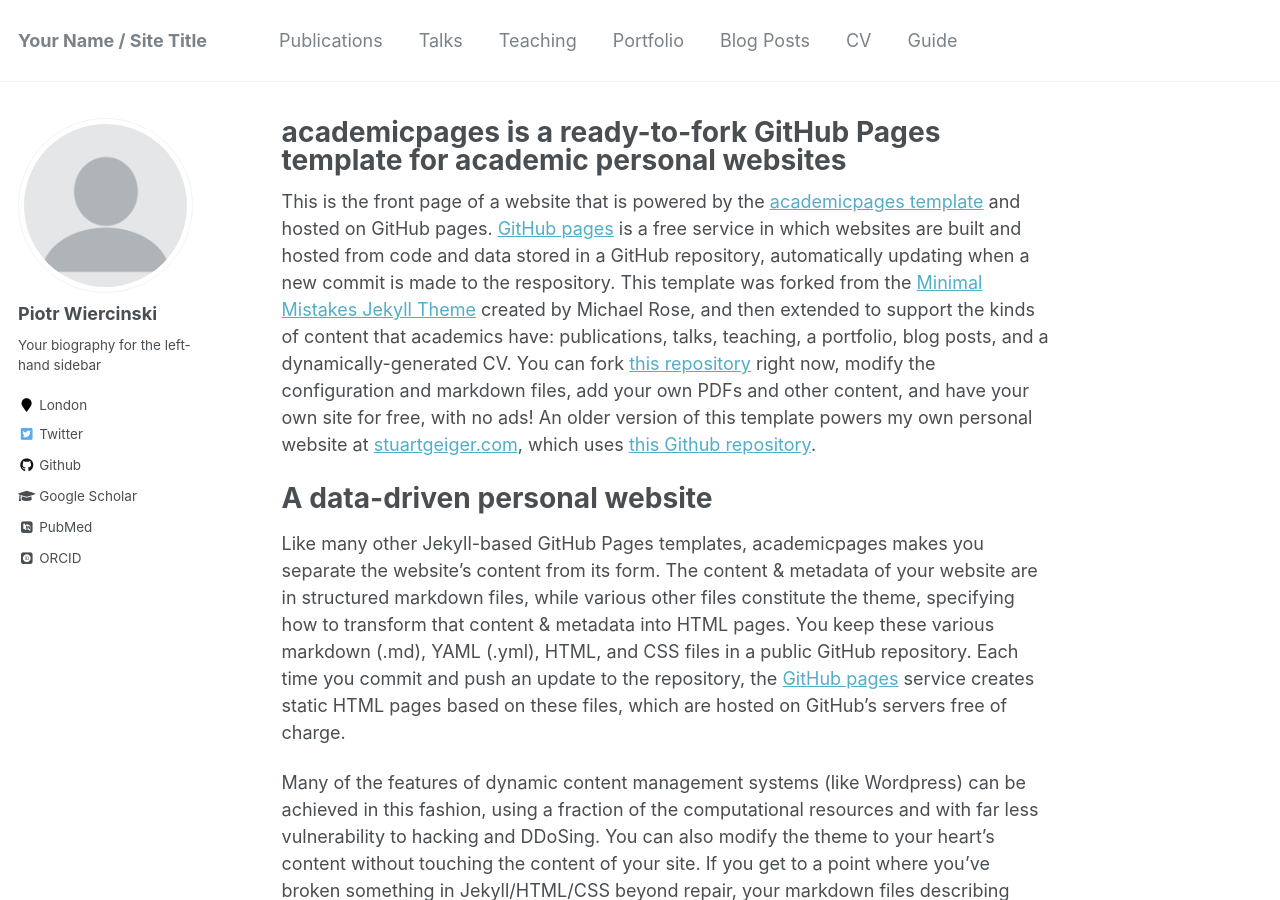
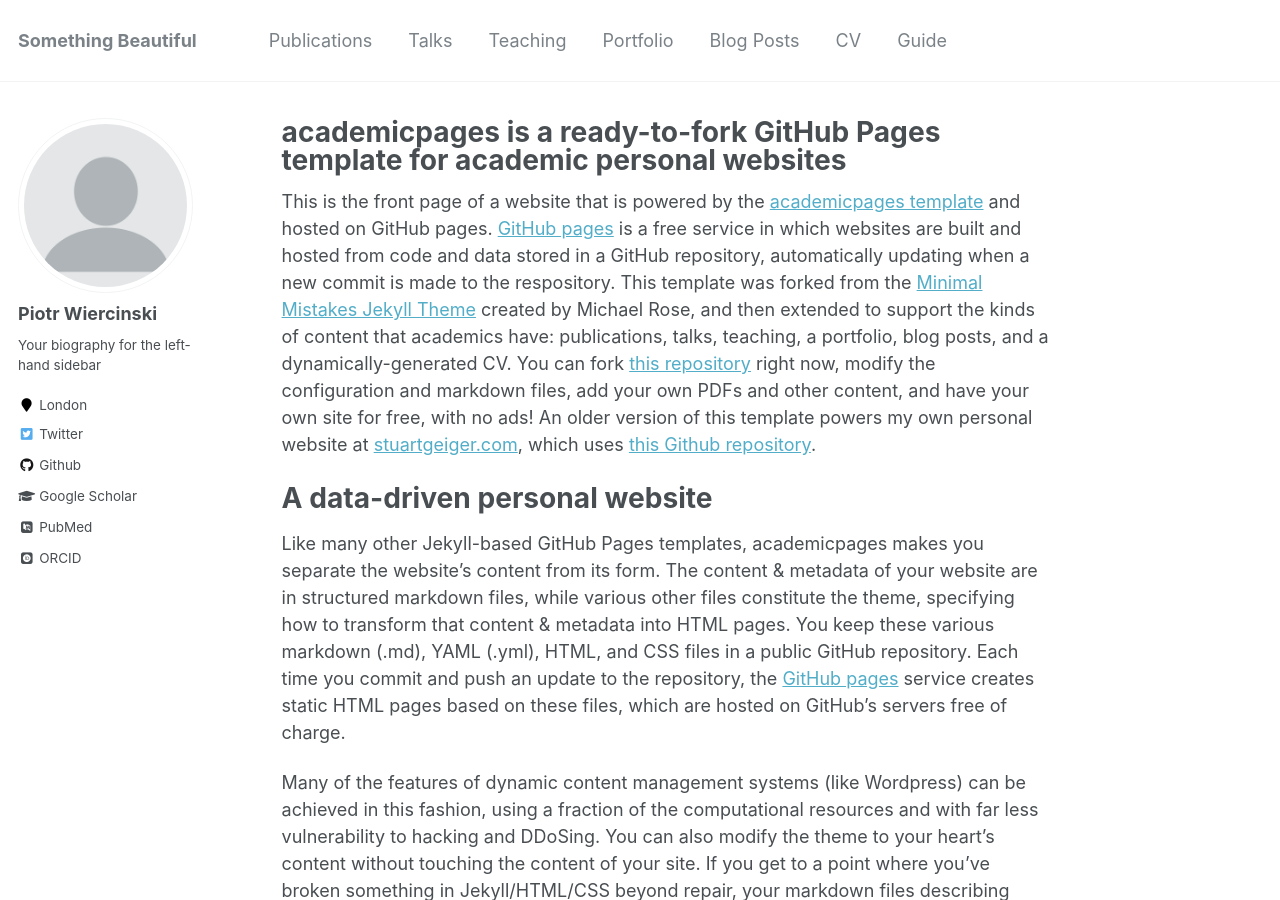
Before and after one commit to pwiercinski/piotrwiercinski.github.io, a Jekyll site: the page built from _pages/about.md, in a window 1280 px wide and 900 px high. Built offline with Jekyll 4.4.1, drawn with Linux system fonts in a browser that asks for light colours; some web fonts are replaced; some of the changed text lies outside the part shown.

Commit message:
edit config

```diff
--- a/_config.yml
+++ b/_config.yml
@@ -7,13 +7,13 @@
 
 # Site Settings
 locale                   : "en-US"
-title                    : "Your Name / Site Title"
+title                    : "Something Beautiful"
 title_separator          : "-"
-name                     : &name "Your Name"
-description              : &description "personal description"
-url                      : https://academicpages.github.io # the base hostname & protocol for your site e.g. "https://mmistakes.github.io"
+name                     : &name "Piotr Wiercinski"
+description              : &description "Personal Blog"
+url                      : https://pwiercinski.github.io # the base hostname & protocol for your site e.g. "https://mmistakes.github.io"
 baseurl                  : "" # the subpath of your site, e.g. "/blog"
-repository               : "academicpages/academicpages.github.io"
+repository               : "pwiercinski/pwiercinski.github.io"
 teaser                   :  # filename of teaser fallback teaser image placed in /images/, .e.g. "500x300.png"
 breadcrumbs              : false # true, false (default)
 words_per_minute         : 160
```
